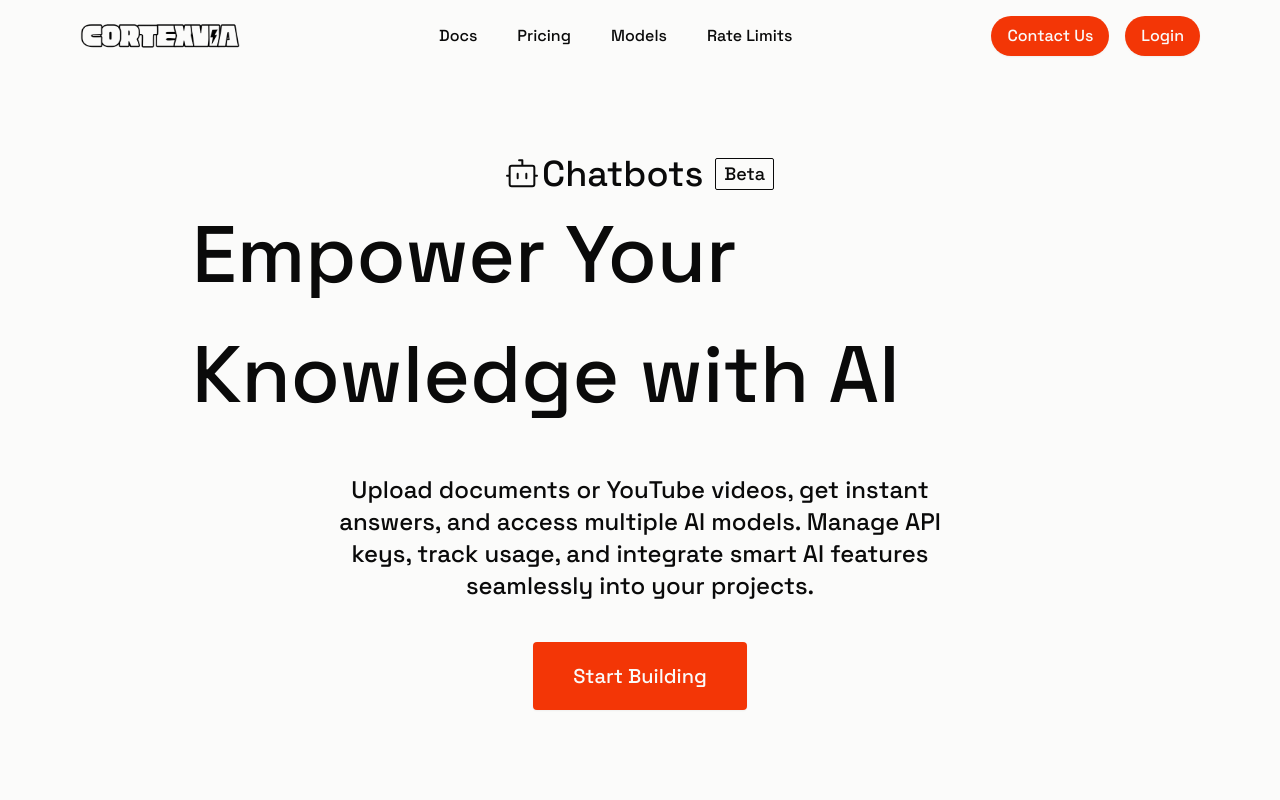
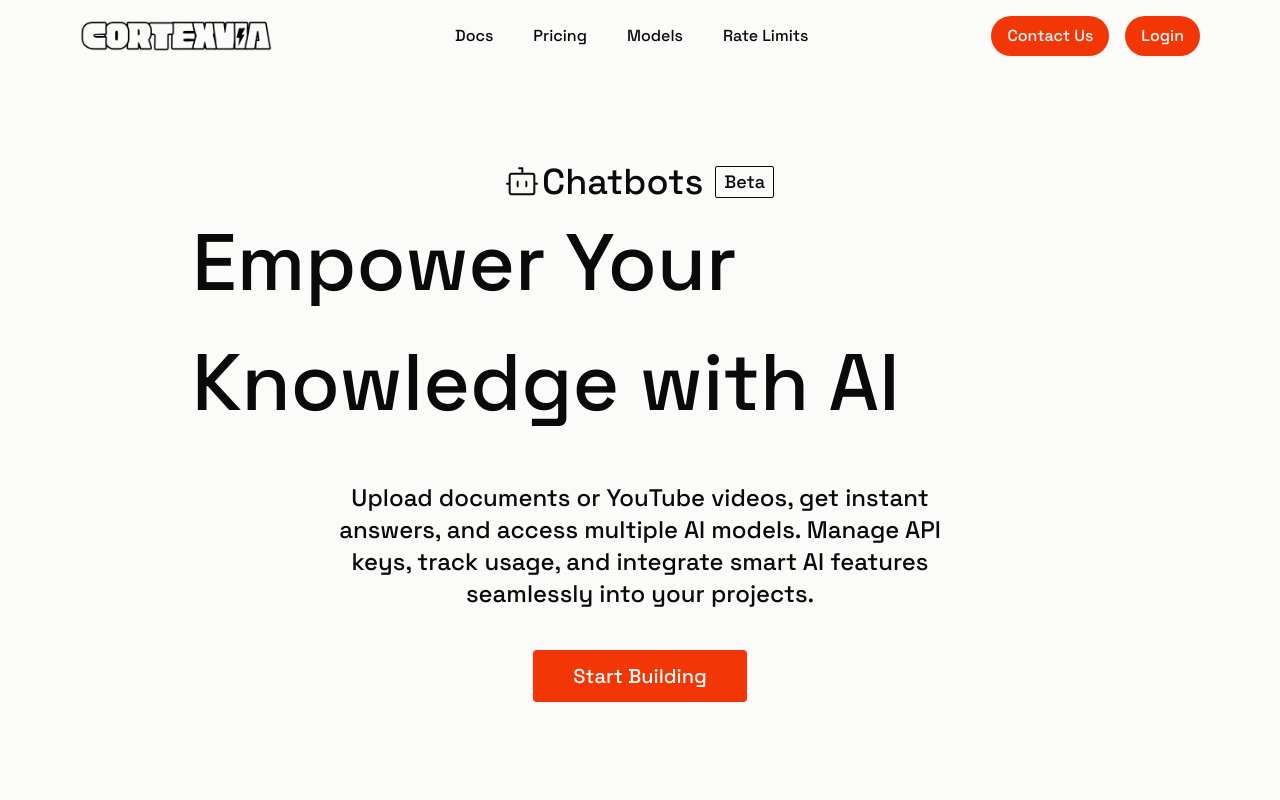
Before and after one commit to afriddev/aifolio-ui, a React (Vite) app: page / in a window 1280 px wide. Shown: the top 800 px of the page. Built offline with nearby package versions, Linux system fonts and the light colour scheme.

Commit message:
fix: update logo size in Footer and NavBar for consistency

```diff
--- a/src/apputils/Footer.tsx
+++ b/src/apputils/Footer.tsx
@@ -10,7 +10,7 @@ function Footer() {
         {/* Brand */}
         <div className="flex flex-col  space-y-4 items-center">
           <div className="cursor-pointer  w-fit    ">
-            <img src="logo-1.png" className="w-40" alt="logo" />
+            <img src="logo-1.png" className="w-48" alt="logo" />
           </div>
           <p className=" w-full text-center">
             A smart, intelligent system for data, knowledge, and AI-powered reasoning.
--- a/src/apputils/NavBar.tsx
+++ b/src/apputils/NavBar.tsx
@@ -5,13 +5,13 @@ function NavBar() {
   const navigate = useNavigate();
 
   return (
-    <header className="w-full sticky bg-background top-0 z-[200] h-[10vh]  ">
-      <div className="px-5 lg:px-20 py-4 flex items-center justify-between">
+    <header className="w-full  sticky bg-background flex items-center justify-center top-0 z-[200] h-[10vh]  ">
+      <div className="px-5 lg:px-20 py-4 w-full flex items-center justify-between">
         <div
           onClick={() => navigate("/")}
           className="flex items-center gap-2 cursor-pointer"
         >
-          <img src="logo-1.png" className="w-40" />
+          <img src="logo-1.png" className="w-48" />
         </div>
 
         <div className="hidden md:flex items-center gap-2">
--- a/src/features/home/HomeMain.tsx
+++ b/src/features/home/HomeMain.tsx
@@ -21,7 +21,7 @@ function HomeMain() {
             multiple AI models. Manage API keys, track usage, and integrate
             smart AI features seamlessly into your projects.
           </p>
-          <Button className="text-xl px-10 py-5 rounded">Start Building</Button>
+          <Button className="text-xl px-10 py-3  rounded">Start Building</Button>
         </div>
       </div>
     </div>
```
